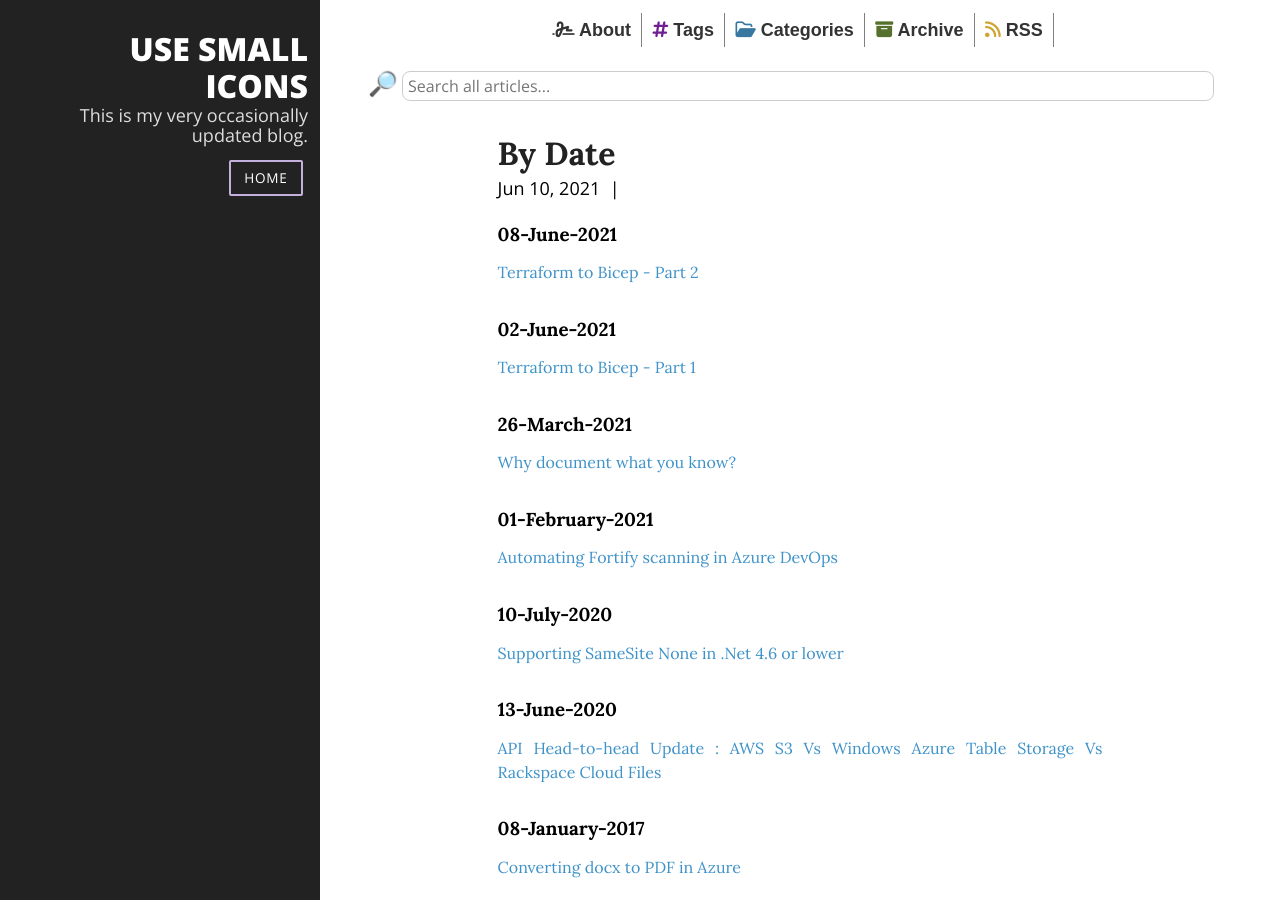
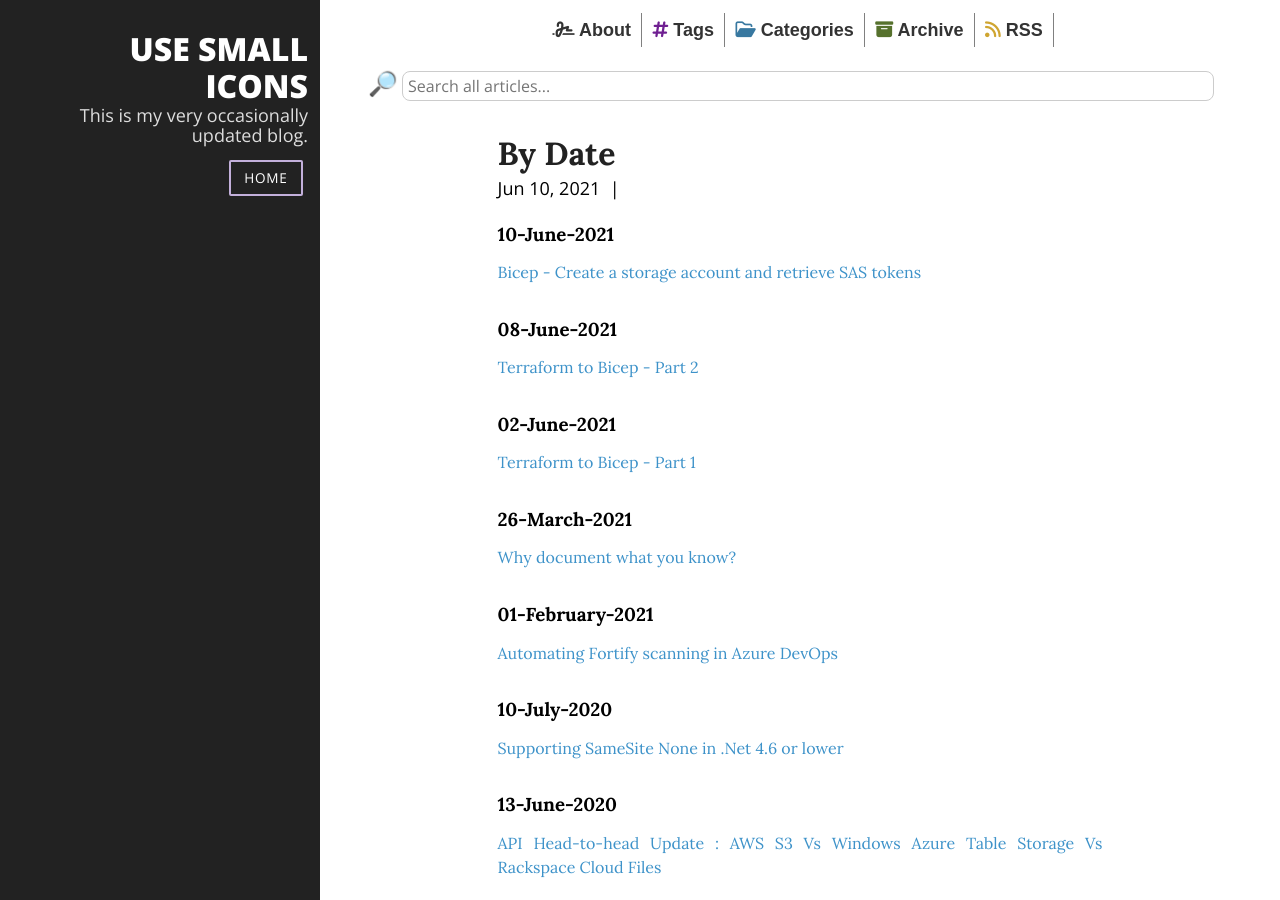
Before and after one commit to AlanParr/AlanParr.github.io, a Jekyll site: the page built from _pages/dates.md, in a window 1280 px wide and 900 px high. Built offline with Jekyll 4.4.1, drawn with Linux system fonts in a browser that asks for light colours; nearby versions of some CDN libraries; comment, search, counter and statistics services are not loaded; some of the changed lines change nothing that is shown.

Commit message:
Added bicep storage account post

````diff
--- /dev/null
+++ b/_posts/2021-06-10-bicep-create-storage-account-and-sas.md
@@ -0,0 +1,132 @@
+---
+layout: post
+title:  "Bicep - Create a storage account and retrieve SAS tokens"
+date:   2021-06-10 00:00:00 +0000
+tags:
+  - Bicep
+category: DevOps
+---
+
+First thing first, I am really enjoying using Bicep. The intellisense is the real difference between that and something like Terraform, it makes discovery so much easier and creates a real flow to building Bicep files.
+
+The ability to get an ARM JSON file out of the Bicep script is also proving really useful when something isn't working to figure out what I am doing wrong.
+
+
+I thought I'd just share a script i've been working on which creates a storage account, with a container, and then outputs 2 SAS tokens, one which grants read-only access to the entire account and one that grants upload to only a specific container.
+
+
+On to the code:
+
+main.bicep
+```
+param appname string = 'testapp'
+param environment string = 'preprod'
+param region string = 'ukwest'
+
+targetScope = 'subscription'
+
+//Create the resource group.
+resource sa 'Microsoft.Resources/resourceGroups@2021-01-01' = {
+  name: 'rg-${appname}-${environment}'
+  location: region
+}
+
+//Run the storage module, setting scope to the resource group we just created.
+module res './storage.bicep' = {
+  name: 'resourceDeploy'
+  params: {
+    appname: appname
+    envtype: environment
+  }
+  scope: resourceGroup(sa.name)
+}
+
+//The below both feel a bit dirty manually building the url.
+//Please let me know if there is a better way to do this.
+
+//Create the full url for our account download SAS.
+output blobDownloadSAS string = '${res.outputs.blobEndpoint}/?${res.outputs.allBlobDownloadSAS}'
+
+//Create the full url for our container upload SAS.
+output myContainerUploadSAS string = '${res.outputs.myContainerBlobEndpoint}?${res.outputs.myContainerUploadSAS}'
+```
+
+storage.bicep
+```
+targetScope = 'resourceGroup'
+
+param appname string
+param envtype string
+
+//storage account
+resource mainstorage 'Microsoft.Storage/storageAccounts@2021-02-01' = {
+  name: 'sa${appname}${envtype}'
+  location: resourceGroup().location
+  kind: 'StorageV2'
+  sku: {
+    name: 'Standard_LRS'
+    tier: 'Standard'
+  }
+  properties: {
+    minimumTlsVersion: 'TLS1_2'
+    supportsHttpsTrafficOnly: true
+  }
+}
+
+//create container
+resource mainstoragecontainer 'Microsoft.Storage/storageAccounts/blobServices/containers@2021-02-01' = {
+  name: '${mainstorage.name}/default/mycontainer'
+  dependsOn: [
+    mainstorage
+  ]
+}
+
+output blobEndpoint string = 'https://satestapppreprod.blob.${environment().suffixes.storage}'
+output myContainerBlobEndpoint string = 'https://satestapppreprod.blob.${environment().suffixes.storage}/mycontainer'
+
+//SAS to download all blobs in account
+output allBlobDownloadSAS string = listAccountSAS(mainstorage.name, '2021-04-01', {
+  signedProtocol: 'https'
+  signedResourceTypes: 'sco'
+  signedPermission: 'rl'
+  signedServices: 'b'
+  signedExpiry: '2022-07-01T00:00:00Z'
+}).accountSasToken
+
+//SAS to upload blobs to just the mycontainer container.
+output myContainerUploadSAS string = listServiceSAS(mainstorage.name,'2021-04-01', {
+  canonicalizedResource: '/blob/${mainstorage.name}/mycontainer'
+  signedResource: 'c'
+  signedProtocol: 'https'
+  signedPermission: 'rwl'
+  signedServices: 'b'
+  signedExpiry: '2022-07-01T00:00:00Z'
+}).serviceSasToken
+```
+
+We can run this with the Az CLI:
+```
+az deployment sub create -f .\main.bicep -l ukwest
+```
+
+In the output, we get our SAS tokens:
+```json
+"outputs": {
+      "blobDownloadSAS": {
+        "type": "String",
+        "value": "https://satestapppreprod.blob.core.windows.net/?sv=2015-04-05&ss=b&srt=sco&sp=rl&se=2022-07-01T00%3A00%3A00.0000000Z&spr=https&sig=REDACTED"
+      },
+      "myContainerUploadSAS": {
+        "type": "String",
+        "value": "https://satestapppreprod.blob.core.windows.net/mycontainer?sv=2015-04-05&sr=c&spr=https&se=2022-07-01T00%3A00%3A00.0000000Z&sp=rwl&sig=REDACTED"
+      }
+    }
+```
+
+I tested these in Azure Storage Explorer and got an error when trying to upload with the first SAS token (as expected) but it worked with second (also as expected).
+
+One thing that caused some confusion when creating the SAS configuration in the Bicep file was that it appears the order of the attributes in `signedPermission` matters as I originally had it set to `rlw` and it didn't work, but changing to `rwl` did work.
+
+I figured it out by generating the SAS manually in Azure Storage Explorer and comparing them to find the differences.
+
+Hope the above is useful, will try to post more useful bits I find as I work with Bicep more.
````
Also changed, not shown: _posts/2021-06-08-terraform-to-bicep-part-2.md (+3 -0 lines).
